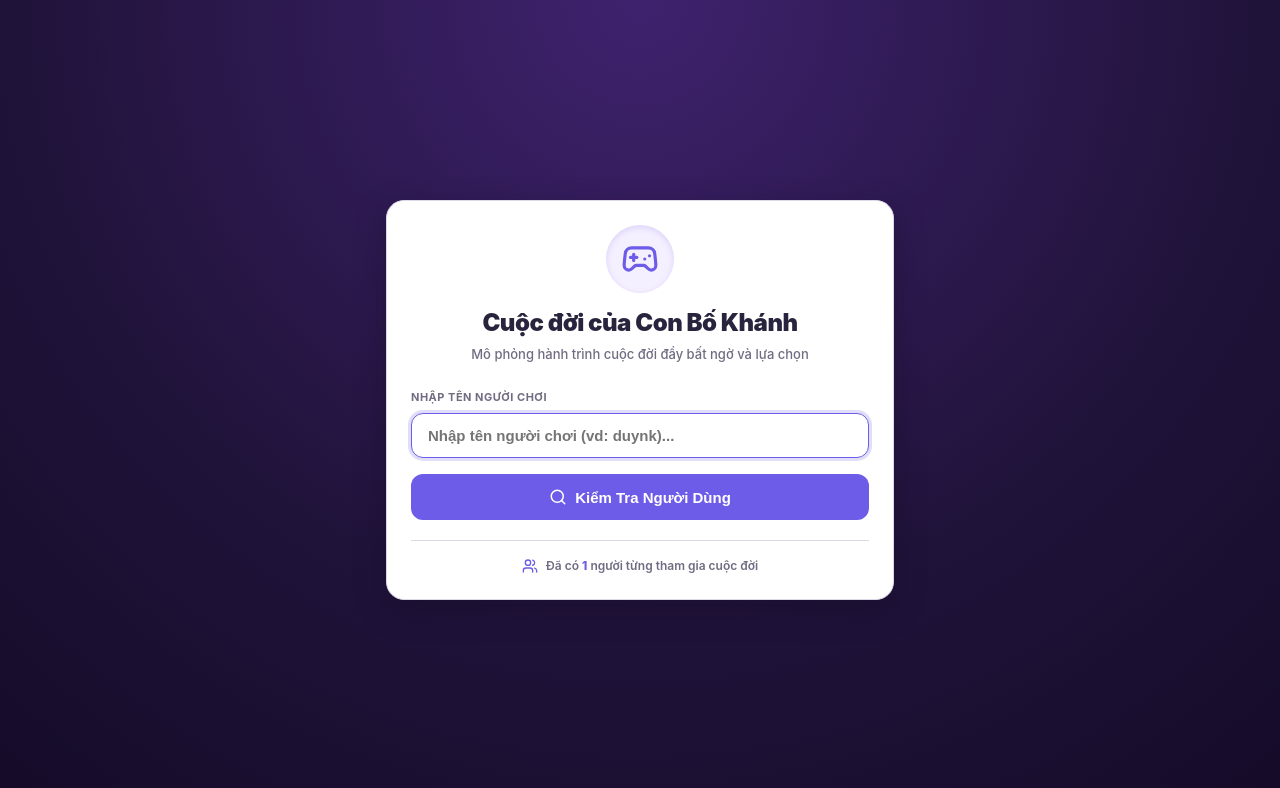
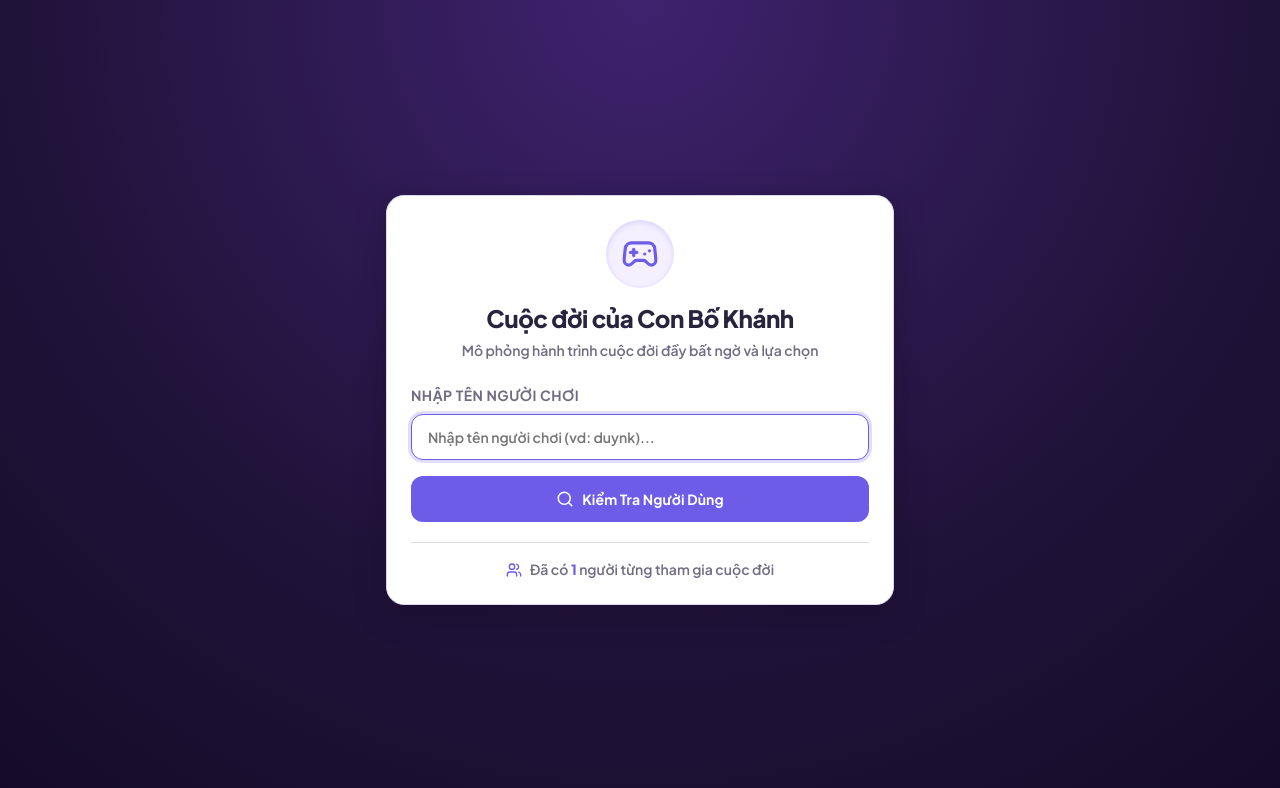
Before and after one commit to ConBoKhanh/my-shit-life, a React (Vite) app in the folder my-f-life/: page /login in a window 1280 px wide. Shown: the top 788 px of the page. Built offline with nearby package versions, Linux system fonts and the light colour scheme.

Commit message:
duynk(reactjs): login

```diff
--- a/my-f-life/index.html
+++ b/my-f-life/index.html
@@ -1,10 +1,18 @@
 <!doctype html>
-<html lang="en">
+<html lang="vi">
   <head>
     <meta charset="UTF-8" />
     <link rel="icon" type="image/svg+xml" href="/favicon.svg" />
     <meta name="viewport" content="width=device-width, initial-scale=1.0" />
     <title>Cuộc đời của Con Bố Khánh</title>
+
+    <!-- Google Fonts (Plus Jakarta Sans & Inter - Bộ font UI hiện đại, phổ biến và sắc nét nhất) -->
+    <link rel="preconnect" href="https://fonts.googleapis.com" />
+    <link rel="preconnect" href="https://fonts.gstatic.com" crossorigin />
+    <link
+      href="https://fonts.googleapis.com/css2?family=Inter:wght@400;500;600;700;800&family=Plus+Jakarta+Sans:wght@500;600;700;800;900&display=swap"
+      rel="stylesheet"
+    />
   </head>
   <body>
     <div id="root"></div>
--- a/my-f-life/src/components/LoginScreen.tsx
+++ b/my-f-life/src/components/LoginScreen.tsx
@@ -115,7 +115,7 @@ export const LoginScreen: React.FC = () => {
           <h1 style={{ fontSize: '24px', fontWeight: 900, color: 'var(--color-text-primary)', letterSpacing: '-0.5px' }}>
             Cuộc đời của Con Bố Khánh
           </h1>
-          <p style={{ fontSize: '13px', color: 'var(--color-text-secondary)', marginTop: '4px', fontWeight: 500 }}>
+          <p style={{ fontSize: '14px', color: 'var(--color-text-secondary)', marginTop: '4px', fontWeight: 600 }}>
             Mô phỏng hành trình cuộc đời đầy bất ngờ và lựa chọn
           </p>
         </div>
@@ -136,7 +136,7 @@ export const LoginScreen: React.FC = () => {
                   htmlFor="username-input"
                   style={{
                     display: 'block',
-                    fontSize: '11px',
+                    fontSize: '14px',
                     fontWeight: 700,
                     color: 'var(--color-text-secondary)',
                     textTransform: 'uppercase',
@@ -160,7 +160,7 @@ export const LoginScreen: React.FC = () => {
                   autoFocus
                 />
                 {error && (
-                  <p style={{ fontSize: '12px', color: 'var(--color-error)', fontWeight: 600, marginTop: '6px' }}>
+                  <p style={{ fontSize: '14px', color: 'var(--color-error)', fontWeight: 600, marginTop: '6px' }}>
                     {error}
                   </p>
                 )}
@@ -220,10 +220,10 @@ export const LoginScreen: React.FC = () => {
                   >
                     <Sparkles size={24} color="#D98200" />
                     <div>
-                      <h4 style={{ fontSize: '13px', fontWeight: 800, color: 'var(--color-text-primary)' }}>
+                      <h4 style={{ fontSize: '14px', fontWeight: 800, color: 'var(--color-text-primary)' }}>
                         Tài khoản mới chưa có dữ liệu
                       </h4>
-                      <p style={{ fontSize: '12px', color: 'var(--color-text-secondary)', marginTop: '2px' }}>
+                      <p style={{ fontSize: '14px', color: 'var(--color-text-secondary)', marginTop: '2px' }}>
                         Bạn sẽ khởi đầu cuộc đời mới từ <b>Màn 1: Tuổi Thơ Dữ Dội</b>.
                       </p>
                     </div>
@@ -265,10 +265,10 @@ export const LoginScreen: React.FC = () => {
                     }}
                   >
                     <div style={{ display: 'flex', justifyContent: 'space-between', alignItems: 'center', marginBottom: '10px' }}>
-                      <span style={{ fontSize: '12px', fontWeight: 700, color: 'var(--color-text-secondary)', textTransform: 'uppercase' }}>
+                      <span style={{ fontSize: '14px', fontWeight: 700, color: 'var(--color-text-secondary)', textTransform: 'uppercase' }}>
                         Tiến độ các màn:
                       </span>
-                      <span style={{ fontSize: '13px', fontWeight: 800, color: 'var(--color-primary)' }}>
+                      <span style={{ fontSize: '14px', fontWeight: 800, color: 'var(--color-primary)' }}>
                         Tổng: {existingUser.totalScore.toLocaleString()} đ
                       </span>
                     </div>
@@ -288,19 +288,19 @@ export const LoginScreen: React.FC = () => {
                               background: isInProgress ? '#FFFFFF' : isCompleted ? '#F8F7FC' : 'rgba(255, 255, 255, 0.4)',
                               border: `1px solid ${isInProgress ? 'var(--color-primary)' : 'var(--color-border)'}`,
                               borderRadius: 'var(--radius-sm)',
-                              fontSize: '12px',
+                              fontSize: '14px',
                               fontWeight: 600,
                             }}
                           >
                             <div style={{ display: 'flex', alignItems: 'center', gap: '8px' }}>
                               {isCompleted ? (
-                                <CheckCircle2 size={15} color="var(--color-success)" />
+                                <CheckCircle2 size={16} color="var(--color-success)" />
                               ) : isInProgress ? (
-                                <Flame size={15} color="var(--color-primary)" />
+                                <Flame size={16} color="var(--color-primary)" />
                               ) : (
-                                <Lock size={15} color="var(--color-text-disabled)" />
+                                <Lock size={16} color="var(--color-text-disabled)" />
                               )}
-                              <span style={{ color: isInProgress ? 'var(--color-primary)' : 'inherit', fontWeight: isInProgress ? 700 : 500 }}>
+                              <span style={{ color: isInProgress ? 'var(--color-primary)' : 'inherit', fontWeight: isInProgress ? 700 : 600 }}>
                                 {stg.name}
                               </span>
                             </div>
@@ -308,7 +308,7 @@ export const LoginScreen: React.FC = () => {
                             <div style={{ display: 'flex', alignItems: 'center', gap: '10px' }}>
                               <span
                                 style={{
-                                  fontSize: '11px',
+                                  fontSize: '13px',
                                   background: '#FFFFFF',
                                   padding: '2px 6px',
                                   borderRadius: '4px',
@@ -380,7 +380,7 @@ export const LoginScreen: React.FC = () => {
               justifyContent: 'center',
               gap: '8px',
               color: 'var(--color-text-secondary)',
-              fontSize: '12px',
+              fontSize: '14px',
               fontWeight: 600,
             }}
           >
--- a/my-f-life/src/index.css
+++ b/my-f-life/src/index.css
@@ -1,4 +1,9 @@
 :root {
+  /* Modern Clean Typography (Plus Jakarta Sans & Inter) */
+  --font-game: 'Plus Jakarta Sans', -apple-system, BlinkMacSystemFont, 'Segoe UI', Roboto, sans-serif;
+  --font-ui: 'Plus Jakarta Sans', 'Inter', -apple-system, BlinkMacSystemFont, 'Segoe UI', Roboto, sans-serif;
+
+  /* Color Palette (Design System) */
   --color-primary: #6C5CE7;
   --color-primary-hover: #5B4BC4;
   --color-secondary: #FFB84D;
@@ -29,9 +34,10 @@
   --shadow-sm: 0 2px 8px rgba(41, 36, 61, 0.08);
   --shadow-md: 0 10px 30px rgba(18, 10, 32, 0.35);
 
-  font-family: -apple-system, BlinkMacSystemFont, 'Segoe UI', Roboto, Helvetica, Arial, sans-serif;
+  font-family: var(--font-ui);
+  font-size: 14px;
   line-height: 1.5;
-  font-weight: 400;
+  font-weight: 500;
   color: var(--color-text-primary);
 }
 
@@ -39,6 +45,7 @@
   box-sizing: border-box;
   margin: 0;
   padding: 0;
+  font-family: inherit;
 }
 
 body {
@@ -46,6 +53,8 @@ body {
   min-height: 100vh;
   background: radial-gradient(circle at top center, #3F226E 0%, #20133A 60%, #150B28 100%);
   color: var(--color-text-primary);
+  font-family: var(--font-ui);
+  font-size: 14px;
   display: flex;
   flex-direction: column;
 }
@@ -59,6 +68,12 @@ body {
   width: 100%;
 }
 
+/* Headings */
+h1, h2, h3, h4, h5, h6 {
+  font-family: var(--font-game);
+  letter-spacing: -0.3px;
+}
+
 /* UI Components based on AI_AGENT.md */
 .game-card {
   background: var(--color-card);
@@ -69,6 +84,7 @@ body {
 }
 
 .btn-primary {
+  font-family: var(--font-game);
   background-color: var(--color-primary);
   color: #FFFFFF;
   border: none;
@@ -81,7 +97,8 @@ body {
   align-items: center;
   justify-content: center;
   gap: 8px;
-  font-size: 15px;
+  font-size: 14px;
+  letter-spacing: 0.1px;
 }
 
 .btn-primary:hover {
@@ -100,6 +117,7 @@ body {
 }
 
 .btn-secondary {
+  font-family: var(--font-game);
   background-color: var(--color-secondary);
   color: var(--color-text-primary);
   border: none;
@@ -125,6 +143,7 @@ body {
 }
 
 .btn-outline {
+  font-family: var(--font-ui);
   background-color: transparent;
   color: var(--color-text-secondary);
   border: 1px solid var(--color-border);
@@ -151,6 +170,7 @@ body {
 }
 
 .btn-danger {
+  font-family: var(--font-game);
   background-color: #FFEBEB;
   color: var(--color-error);
   border: 1px solid #FFCDCD;
@@ -176,13 +196,14 @@ body {
 }
 
 .game-input {
+  font-family: var(--font-ui);
   width: 100%;
   padding: 13px 16px;
   background: #FFFFFF;
   border: 1.5px solid var(--color-border);
   border-radius: var(--radius-md);
   color: var(--color-text-primary);
-  font-size: 15px;
+  font-size: 14px;
   font-weight: 600;
   outline: none;
   transition: all 0.15s ease-in-out;
@@ -194,12 +215,13 @@ body {
 }
 
 .badge {
+  font-family: var(--font-game);
   display: inline-flex;
   align-items: center;
-  gap: 4px;
+  gap: 5px;
   padding: 4px 10px;
   border-radius: var(--radius-sm);
-  font-size: 11px;
+  font-size: 12px;
   font-weight: 700;
   letter-spacing: 0.3px;
 }
```
Also changed, not shown: 1 other file (tests, documents, lock files or other folders).
